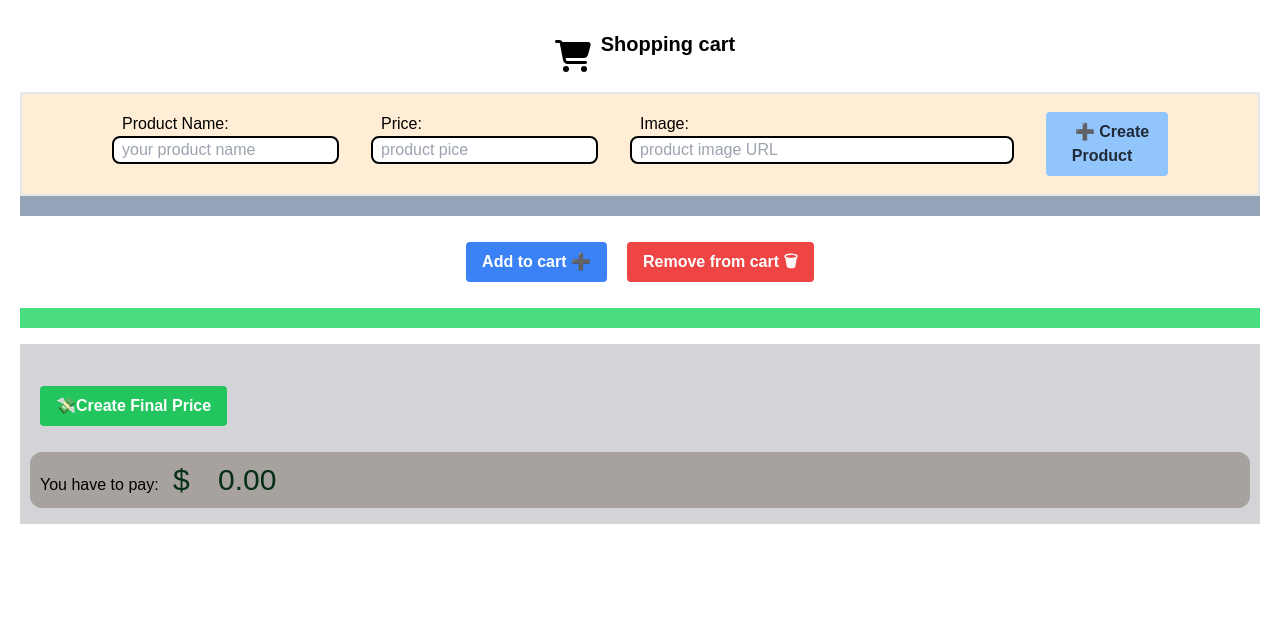
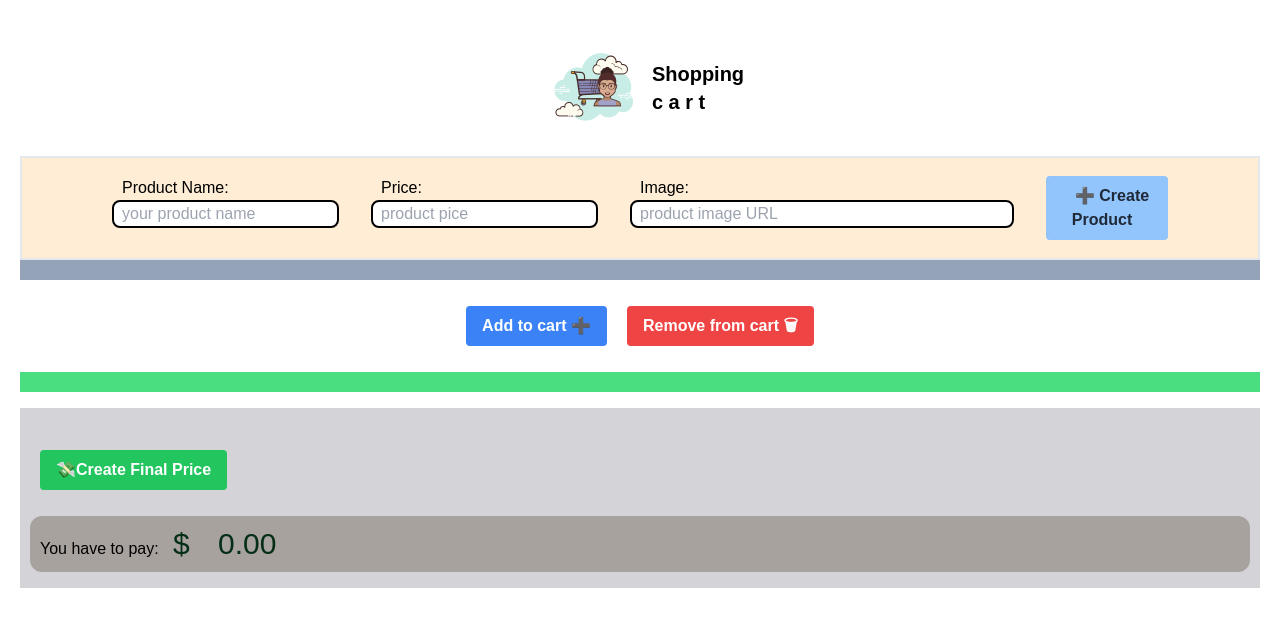
Before and after one commit to benbabyworld/20-ben-js, a plain HTML site: page index.html in a window 1280 px wide. Drawn offline with nearby package versions, Linux system fonts and the light colour scheme; a web font is replaced by a local one.

Commit message:
add style

```diff
--- a/index.html
+++ b/index.html
@@ -3,6 +3,11 @@
   <head>
     <meta charset="UTF-8" />
     <meta name="viewport" content="width=device-width, initial-scale=1.0" />
+    <link
+      rel="icon"
+      href="./img/icons8-cart-cloud-favicons/Web/icons8-cart-cloud-96.png"
+      type="image/x-icon"
+    />
     <link href="" rel="stylesheet" />
     <!-- Tailwind -->
     <script src="https://cdn.tailwindcss.com"></script>
@@ -27,8 +32,14 @@
   </head>
 
   <body class="">
-    <div class="flex flex-row justify-center flex-1 text-xl font-bold">
-      <img src="./img/cart-shopping-solid.svg" alt="" /> Shopping cart
+    <div
+      class="flex flex-row items-center justify-center flex-1 text-xl font-bold"
+    >
+      <img
+        src="./img/icons8-cart-cloud-favicons/Web/icons8-cart-cloud-96.png"
+        alt=""
+      />
+      Shopping <br />c a r t
     </div>
     <div
       id="input-form"
```
Also changed, not shown: img/icons8-cart-cloud-favicons/Web/icons8-cart-cloud-16.png (added), img/icons8-cart-cloud-favicons/Web/icons8-cart-cloud-32.png (added), img/icons8-cart-cloud-favicons/Web/icons8-cart-cloud-96.png (added), 1 other file.
